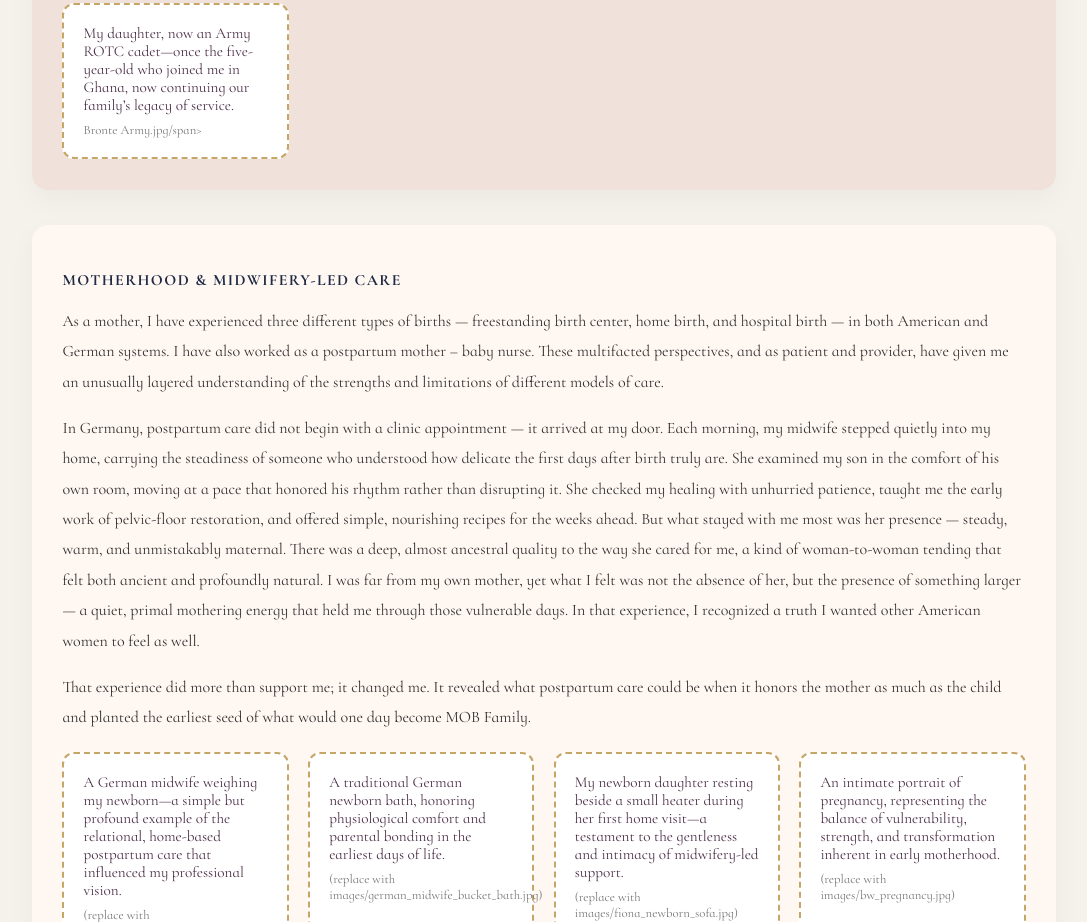
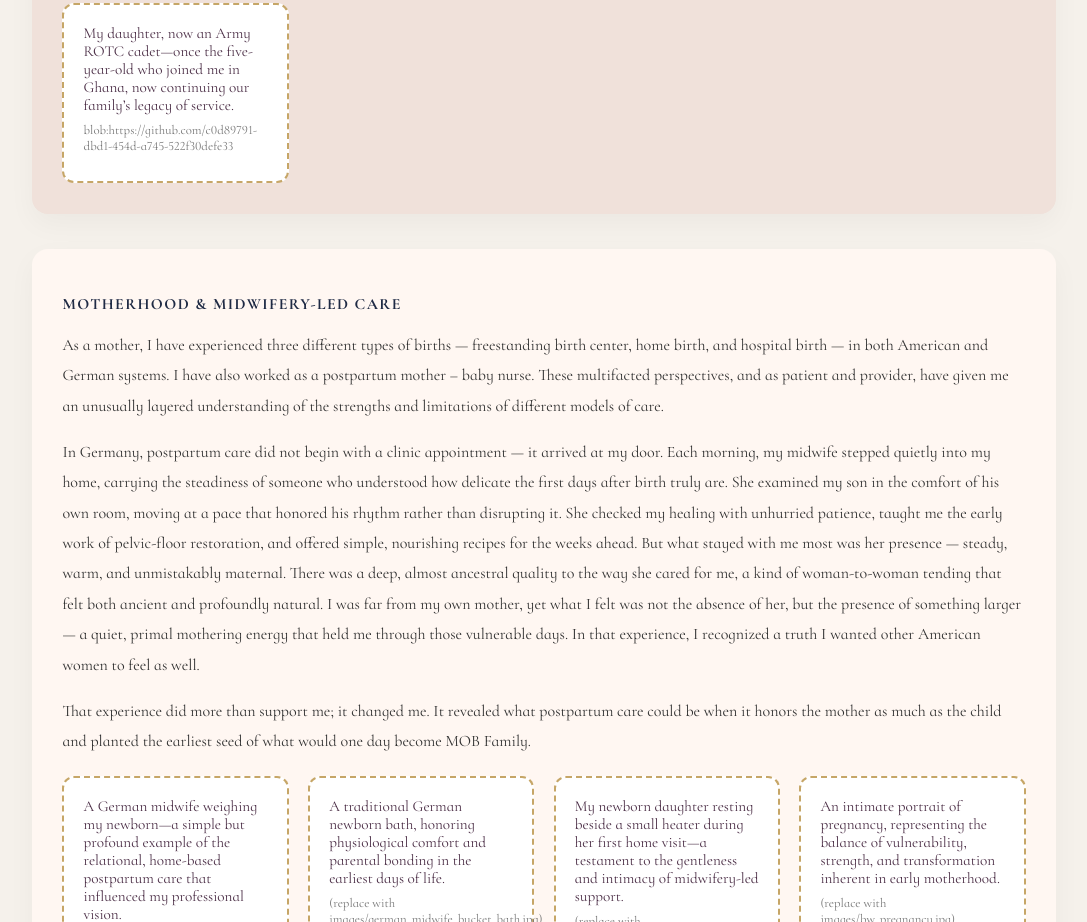
Before and after one commit to annadrake/Anna-Drake-Professional-Portfolio, a plain HTML site: page about.html in a window 1280 px wide. Shown: the part 1420-2342 px from the top of the page, without its empty margins (96-1183 px from the left). Drawn offline with nearby package versions, Linux system fonts and the light colour scheme; a web font is replaced by a local one.

Commit message:
Update about.html

```diff
--- a/about.html
+++ b/about.html
@@ -90,7 +90,7 @@
     </div>
     <div class="image-placeholder small">
       My daughter, now an Army ROTC cadet—once the five-year-old who joined me in Ghana, now continuing our family’s legacy of service.
-      <span>Bronte Army.jpg/span>
+      <span>blob:https://github.com/c0d89791-dbd1-454d-a745-522f30defe33<span>
     </div>
   </div>
 </section>
```
